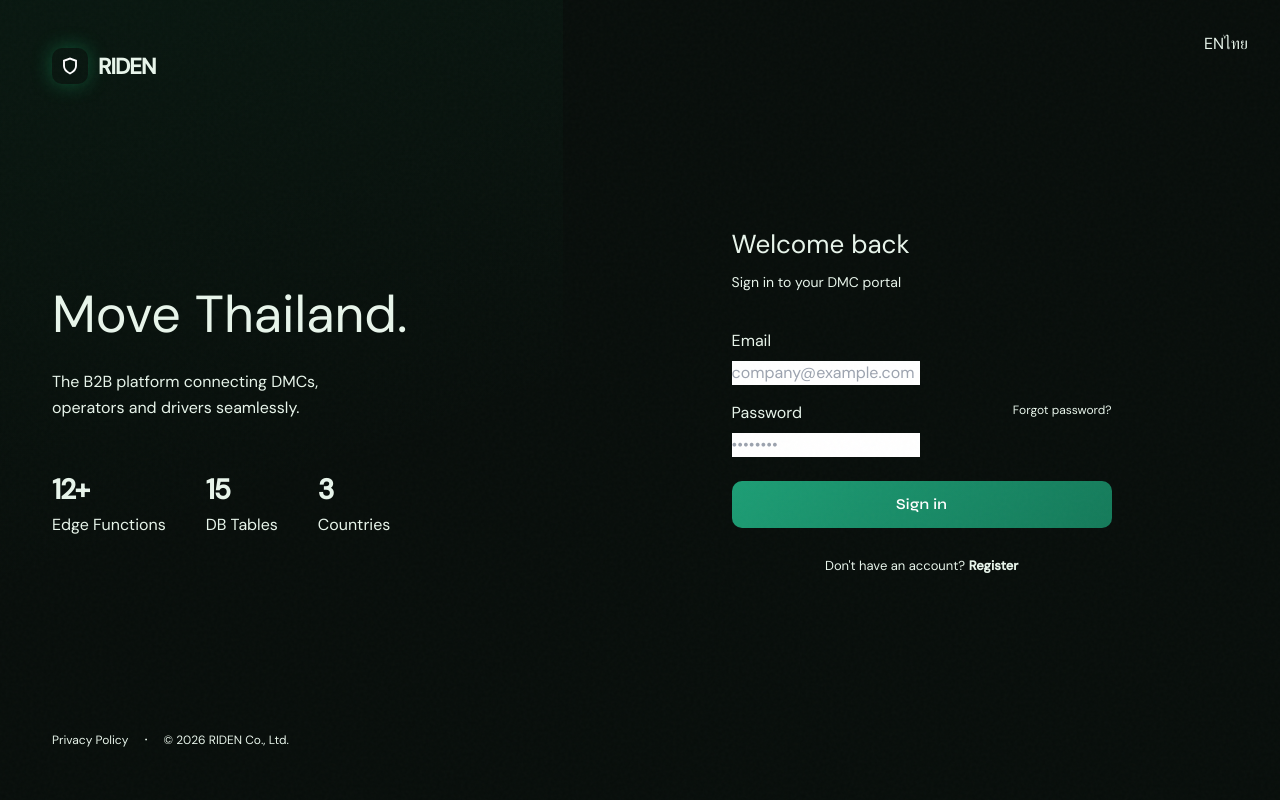
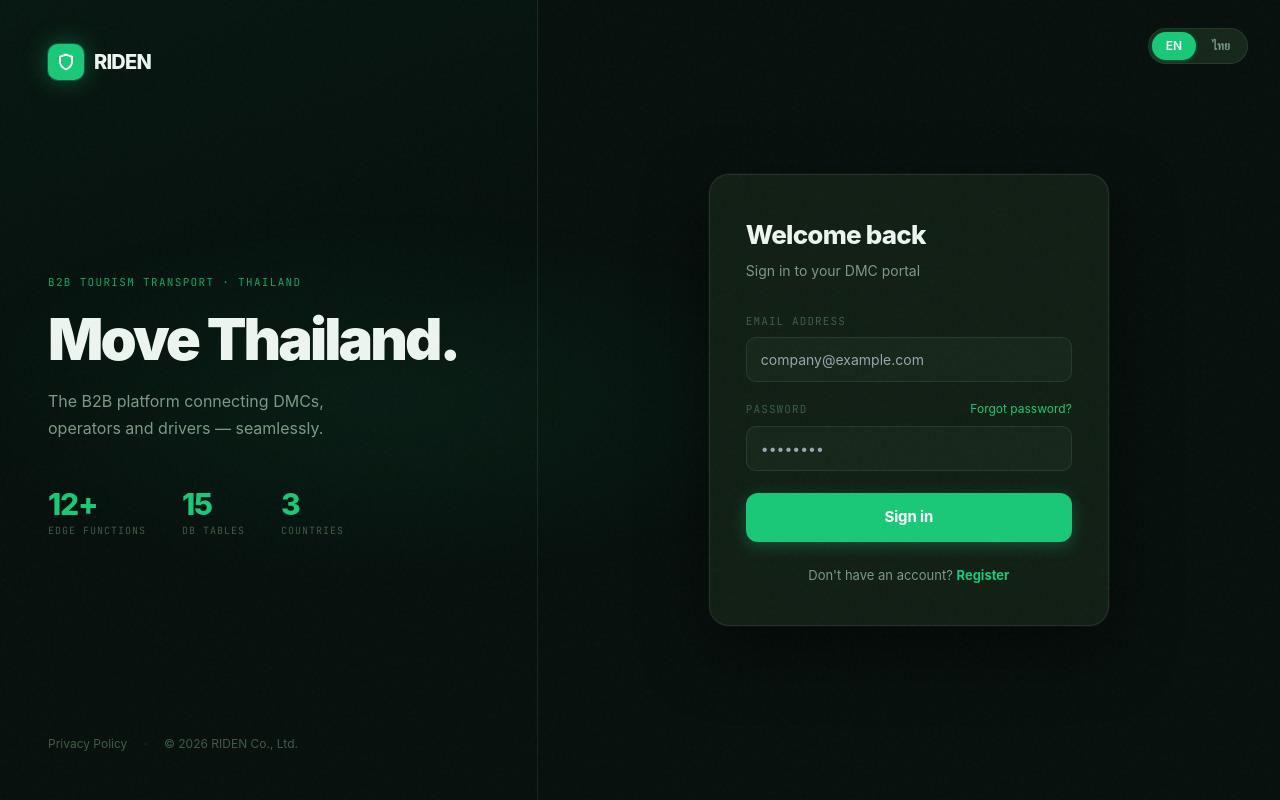
Before and after one commit to jeet623-create/Riden, a Next.js app: page /login in a window 1280 px wide. Built offline with nearby package versions, Linux system fonts and the light colour scheme.

Commit message:
UI: premium login — inline styles, lang toggle works

```diff
--- a/src/app/login/page.tsx
+++ b/src/app/login/page.tsx
@@ -1,5 +1,5 @@
 'use client'
-import { useState } from 'react'
+import { useState, useEffect } from 'react'
 import { useRouter } from 'next/navigation'
 import Link from 'next/link'
 import { createClient } from '@/lib/supabase'
@@ -10,62 +10,123 @@ export default function LoginPage() {
   const [pass, setPass] = useState('')
   const [error, setError] = useState('')
   const [loading, setLoading] = useState(false)
-  const [lang, setLang] = useState<'en'|'th'>(() => typeof window !== 'undefined' ? (localStorage.getItem('riden_lang') as 'en'|'th' || 'en') : 'en')
+  const [lang, setLang] = useState<'en'|'th'>('en')
+  const [mounted, setMounted] = useState(false)
+
+  useEffect(() => {
+    setMounted(true)
+    setLang((localStorage.getItem('riden_lang') as 'en'|'th') || 'en')
+  }, [])
+
   const T = {
-    en:{h:'Move Thailand.',sub:'The B2B platform connecting DMCs, operators and drivers seamlessly.',email:'Email',pass:'Password',btn:'Sign in',noAcc:"Don't have an account?",reg:'Register',forgot:'Forgot password?'},
-    th:{h:'ขับเคลื่อนไทย.',sub:'แพลตฟอร์ม B2B ที่เชื่อมต่อ DMC ผู้ประกอบการ และคนขับ',email:'อีเมล',pass:'รหัสผ่าน',btn:'เข้าสู่ระบบ',noAcc:'ยังไม่มีบัญชี?',reg:'สมัคร',forgot:'ลืมรหัสผ่าน?'}
+    en: { h:'Move Thailand.', sub:'The B2B platform connecting DMCs, operators and drivers — seamlessly.', email:'Email address', pass:'Password', btn:'Sign in', noAcc:"Don't have an account?", reg:'Register', forgot:'Forgot password?', welcome:'Welcome back', portal:'Sign in to your DMC portal' },
+    th: { h:'ขับเคลื่อนไทย.', sub:'แพลตฟอร์ม B2B เชื่อมต่อ DMC ผู้ประกอบการ และคนขับ', email:'อีเมล', pass:'รหัสผ่าน', btn:'เข้าสู่ระบบ', noAcc:'ยังไม่มีบัญชี?', reg:'สมัคร', forgot:'ลืมรหัสผ่าน?', welcome:'ยินดีต้อนรับ', portal:'เข้าสู่ระบบพอร์ทัล DMC' }
   }
   const t = T[lang]
+
   async function handleSubmit(e: React.FormEvent) {
     e.preventDefault(); setLoading(true); setError('')
-    const {error:err} = await createClient().auth.signInWithPassword({email,password:pass})
-    if (err) {setError(err.message);setLoading(false)} else router.push('/dashboard')
+    const { error: err } = await createClient().auth.signInWithPassword({ email, password: pass })
+    if (err) { setError(err.message); setLoading(false) } else router.push('/dashboard')
   }
-  function toggleLang(l: 'en'|'th') { setLang(l); localStorage.setItem('riden_lang',l) }
+
+  function switchLang(l: 'en'|'th') { setLang(l); localStorage.setItem('riden_lang', l) }
+
+  const TEAL = '#19C977'
+  const BG = '#07100D'
+  const S2 = '#111F15'
+  const S3 = '#16271A'
+  const BORDER = 'rgba(255,255,255,0.08)'
+  const TEXT = '#EDF5F0'
+  const TEXT2 = '#7A9A87'
+  const TEXT3 = '#3D5C47'
+
   return (
-    <div className="page-bg" style={{minHeight:'100vh',display:'flex',position:'relative'}}>
-      <div className="grid-bg" />
-      <div className="anim-fade-in" style={{flex:'0 0 44%',display:'flex',flexDirection:'column',justifyContent:'space-between',padding:'48px 52px',borderRight:'1px solid var(--c-border)',background:'linear-gradient(160deg,rgba(25,201,119,0.05) 0%,transparent 60%)'}}>
-        <div style={{display:'flex',alignItems:'center',gap:10}}>
-          <div style={{width:36,height:36,background:'var(--c-teal)',borderRadius:10,display:'flex',alignItems:'center',justifyContent:'center',boxShadow:'0 0 20px rgba(25,201,119,0.35)'}}>
+    <div style={{ minHeight:'100vh', display:'flex', background:BG, fontFamily:"'Inter',-apple-system,sans-serif", WebkitFontSmoothing:'antialiased' }}>
+      {/* Ambient glow */}
+      <div style={{ position:'fixed', top:0, left:0, right:0, bottom:0, pointerEvents:'none', background:'radial-gradient(ellipse 60% 40% at 30% 50%, rgba(25,201,119,0.07) 0%, transparent 60%)' }} />
+
+      {/* ── Left brand panel ── */}
+      <div style={{ flex:'0 0 42%', display:'flex', flexDirection:'column', justifyContent:'space-between', padding:'44px 48px', borderRight:`1px solid ${BORDER}`, background:'linear-gradient(160deg, rgba(25,201,119,0.04) 0%, transparent 50%)', position:'relative' }}>
+        {/* Logo */}
+        <div style={{ display:'flex', alignItems:'center', gap:10 }}>
+          <div style={{ width:36, height:36, background:TEAL, borderRadius:10, display:'flex', alignItems:'center', justifyContent:'center', boxShadow:'0 0 24px rgba(25,201,119,0.4), 0 0 0 1px rgba(25,201,119,0.3)' }}>
             <svg width="18" height="18" viewBox="0 0 24 24" fill="none" stroke="white" strokeWidth="2.5"><path d="M12 22s8-4 8-10V5l-8-3-8 3v7c0 6 8 10 8 10z"/></svg>
           </div>
-          <span style={{fontWeight:800,fontSize:22,letterSpacing:'-0.04em'}}>RIDEN</span>
+          <span style={{ fontWeight:800, fontSize:20, letterSpacing:'-0.04em', color:TEXT }}>RIDEN</span>
         </div>
+
+        {/* Main content */}
         <div>
-          <h1 className="t-display anim-fade-up s1" style={{fontSize:52,marginBottom:16}}>{t.h}</h1>
-          <p className="anim-fade-up s2" style={{fontSize:16,color:'var(--c-text2)',lineHeight:1.6,maxWidth:340}}>{t.sub}</p>
-          <div className="anim-fade-up s3" style={{display:'flex',gap:40,marginTop:48}}>
-            {[['12+','Edge Functions'],['15','DB Tables'],['3','Countries']].map(([n,l])=>(
-              <div key={l}><div style={{fontSize:28,fontWeight:800,letterSpacing:'-0.04em',color:'var(--c-teal)'}}>{n}</div><div className="t-label" style={{marginTop:2}}>{l}</div></div>
+          <div style={{ fontSize:11, fontFamily:"'JetBrains Mono',monospace", letterSpacing:'0.12em', textTransform:'uppercase', color:TEAL, marginBottom:20, opacity:0.8 }}>B2B Tourism Transport · Thailand</div>
+          <h1 style={{ fontSize:58, fontWeight:900, letterSpacing:'-0.05em', lineHeight:1.0, color:TEXT, marginBottom:20 }}>{t.h}</h1>
+          <p style={{ fontSize:16, color:TEXT2, lineHeight:1.65, maxWidth:340, marginBottom:48 }}>{t.sub}</p>
+
+          {/* Stats row */}
+          <div style={{ display:'flex', gap:36 }}>
+            {[['12+','Edge Functions'],['15','DB Tables'],['3','Countries']].map(([n, l]) => (
+              <div key={l}>
+                <div style={{ fontSize:30, fontWeight:800, letterSpacing:'-0.04em', color:TEAL, lineHeight:1 }}>{n}</div>
+                <div style={{ fontSize:10, fontFamily:"'JetBrains Mono',monospace", letterSpacing:'0.1em', textTransform:'uppercase', color:TEXT3, marginTop:4 }}>{l}</div>
+              </div>
             ))}
           </div>
         </div>
-        <div style={{display:'flex',alignItems:'center',gap:16}}>
-          <Link href="/privacy" style={{fontSize:12,color:'var(--c-text3)',textDecoration:'none'}}>Privacy Policy</Link>
-          <span style={{color:'var(--c-border-hi)'}}>·</span>
-          <span style={{fontSize:12,color:'var(--c-text3)'}}>© 2026 RIDEN Co., Ltd.</span>
+
+        {/* Footer */}
+        <div style={{ display:'flex', alignItems:'center', gap:16 }}>
+          <Link href="/privacy" style={{ fontSize:12, color:TEXT3, textDecoration:'none' }}>Privacy Policy</Link>
+          <span style={{ color:BORDER }}>·</span>
+          <span style={{ fontSize:12, color:TEXT3 }}>© 2026 RIDEN Co., Ltd.</span>
         </div>
       </div>
-      <div style={{flex:1,display:'flex',flexDirection:'column',alignItems:'center',justifyContent:'center',padding:48,position:'relative'}}>
-        <div style={{position:'absolute',top:32,right:32}}>
-          <div className="toggle-pill">
-            {(['en','th'] as const).map(l=>(<button key={l} className={`toggle-opt ${lang===l?'on':''}`} onClick={()=>toggleLang(l)}>{l==='en'?'EN':'ไทย'}</button>))}
+
+      {/* ── Right form panel ── */}
+      <div style={{ flex:1, display:'flex', flexDirection:'column', alignItems:'center', justifyContent:'center', padding:48, position:'relative' }}>
+        {/* Lang toggle — top right */}
+        <div style={{ position:'absolute', top:28, right:32 }}>
+          <div style={{ display:'inline-flex', background:S3, border:`1px solid ${BORDER}`, borderRadius:100, padding:3, gap:2 }}>
+            {(['en','th'] as const).map(l => (
+              <button key={l} onClick={() => switchLang(l)} style={{ padding:'5px 14px', borderRadius:100, fontSize:12, fontWeight:600, cursor:'pointer', border:'none', transition:'all 0.15s', background: lang===l ? TEAL : 'transparent', color: lang===l ? '#fff' : TEXT2, boxShadow: lang===l ? '0 1px 4px rgba(25,201,119,0.4)' : 'none', fontFamily:'inherit' }}>
+                {l === 'en' ? 'EN' : 'ไทย'}
+              </button>
+            ))}
           </div>
         </div>
-        <div className="anim-fade-up" style={{width:'100%',maxWidth:380}}>
-          <h2 className="t-heading" style={{fontSize:26,marginBottom:8}}>{lang==='en'?'Welcome back':'ยินดีต้อนรับ'}</h2>
-          <p style={{color:'var(--c-text2)',fontSize:14,marginBottom:36}}>{lang==='en'?'Sign in to your DMC portal':'เข้าสู่ระบบพอร์ทัล DMC'}</p>
-          <form onSubmit={handleSubmit} style={{display:'flex',flexDirection:'column',gap:16}}>
-            <div><label className="t-label" style={{display:'block',marginBottom:8}}>{t.email}</label><input className="input" type="email" value={email} onChange={e=>setEmail(e.target.value)} required placeholder="company@example.com" /></div>
+
+        {/* Form card */}
+        <div style={{ width:'100%', maxWidth:400, background:S2, border:`1px solid ${BORDER}`, borderRadius:20, padding:'40px 36px', boxShadow:'0 24px 64px rgba(0,0,0,0.5), 0 0 0 1px rgba(255,255,255,0.04)' }}>
+          <h2 style={{ fontSize:26, fontWeight:800, letterSpacing:'-0.03em', color:TEXT, marginBottom:6 }}>{t.welcome}</h2>
+          <p style={{ fontSize:14, color:TEXT2, marginBottom:32 }}>{t.portal}</p>
+
+          <form onSubmit={handleSubmit} style={{ display:'flex', flexDirection:'column', gap:18 }}>
             <div>
-              <div style={{display:'flex',justifyContent:'space-between',marginBottom:8}}><label className="t-label">{t.pass}</label><span style={{fontSize:12,color:'var(--c-teal)',cursor:'pointer'}}>{t.forgot}</span></div>
-              <input className="input" type="password" value={pass} onChange={e=>setPass(e.target.value)} required placeholder="••••••••" />
+              <label style={{ display:'block', fontSize:11, fontFamily:"'JetBrains Mono',monospace", letterSpacing:'0.1em', textTransform:'uppercase', color:TEXT3, marginBottom:8 }}>{t.email}</label>
+              <input type="email" value={email} onChange={e => setEmail(e.target.value)} required placeholder="company@example.com" style={{ width:'100%', background:S3, border:`1px solid ${BORDER}`, borderRadius:10, color:TEXT, fontSize:14, padding:'11px 14px', outline:'none', fontFamily:'inherit', boxSizing:'border-box', transition:'border-color 0.15s' }}
+                onFocus={e => (e.target.style.borderColor=TEAL, e.target.style.boxShadow='0 0 0 3px rgba(25,201,119,0.12)')}
+                onBlur={e => (e.target.style.borderColor=BORDER, e.target.style.boxShadow='none')} />
             </div>
-            {error&&<div style={{padding:'10px 14px',borderRadius:10,background:'rgba(248,113,113,0.08)',border:'1px solid rgba(248,113,113,0.2)',color:'var(--c-error)',fontSize:13}}>{error}</div>}
-            <button className="btn btn-primary" type="submit" disabled={loading} style={{width:'100%',padding:'12px',marginTop:8,fontSize:15}}>{loading?'...':t.btn}</button>
+            <div>
+              <div style={{ display:'flex', justifyContent:'space-between', alignItems:'center', marginBottom:8 }}>
+                <label style={{ fontSize:11, fontFamily:"'JetBrains Mono',monospace", letterSpacing:'0.1em', textTransform:'uppercase', color:TEXT3 }}>{t.pass}</label>
+                <span style={{ fontSize:12, color:TEAL, cursor:'pointer' }}>{t.forgot}</span>
+              </div>
+              <input type="password" value={pass} onChange={e => setPass(e.target.value)} required placeholder="••••••••" style={{ width:'100%', background:S3, border:`1px solid ${BORDER}`, borderRadius:10, color:TEXT, fontSize:14, padding:'11px 14px', outline:'none', fontFamily:'inherit', boxSizing:'border-box', transition:'border-color 0.15s' }}
+                onFocus={e => (e.target.style.borderColor=TEAL, e.target.style.boxShadow='0 0 0 3px rgba(25,201,119,0.12)')}
+                onBlur={e => (e.target.style.borderColor=BORDER, e.target.style.boxShadow='none')} />
+            </div>
+            {error && <div style={{ padding:'10px 14px', borderRadius:10, background:'rgba(248,113,113,0.08)', border:'1px solid rgba(248,113,113,0.2)', color:'#F87171', fontSize:13 }}>{error}</div>}
+            <button type="submit" disabled={loading} style={{ width:'100%', padding:'13px', background:loading?'#148f55':TEAL, color:'#fff', border:'none', borderRadius:12, fontSize:15, fontWeight:700, cursor:loading?'not-allowed':'pointer', marginTop:4, transition:'all 0.15s', fontFamily:'inherit', boxShadow:'0 4px 16px rgba(25,201,119,0.3)', letterSpacing:'-0.01em' }}
+              onMouseEnter={e => { if(!loading)(e.currentTarget.style.background='#20D980', e.currentTarget.style.transform='translateY(-1px)', e.currentTarget.style.boxShadow='0 8px 24px rgba(25,201,119,0.4)') }}
+              onMouseLeave={e => { if(!loading)(e.currentTarget.style.background=TEAL, e.currentTarget.style.transform='', e.currentTarget.style.boxShadow='0 4px 16px rgba(25,201,119,0.3)') }}>
+              {loading ? '...' : t.btn}
+            </button>
           </form>
-          <p style={{textAlign:'center',marginTop:28,fontSize:13,color:'var(--c-text2)'}}>{t.noAcc} <Link href="/register" style={{color:'var(--c-teal)',textDecoration:'none',fontWeight:600}}>{t.reg}</Link></p>
+
+          <p style={{ textAlign:'center', marginTop:24, fontSize:13, color:TEXT2 }}>
+            {t.noAcc}{' '}
+            <Link href="/register" style={{ color:TEAL, textDecoration:'none', fontWeight:700 }}>{t.reg}</Link>
+          </p>
         </div>
       </div>
     </div>
```
